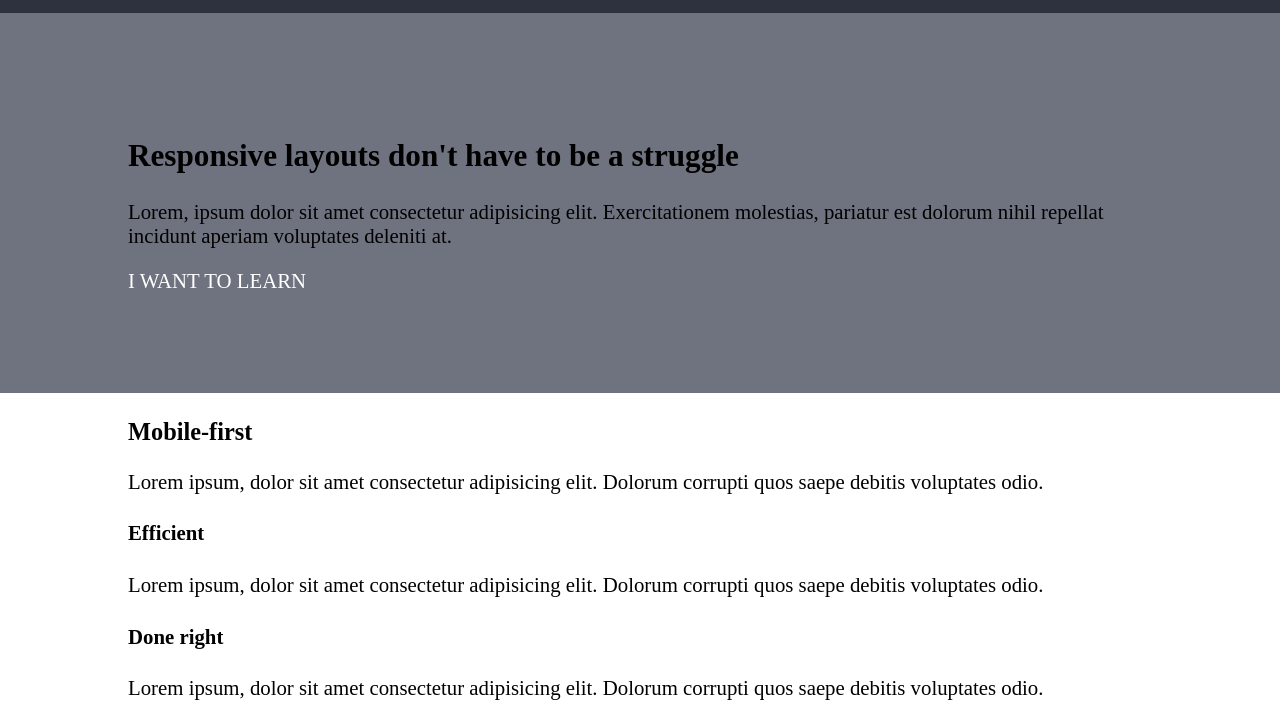
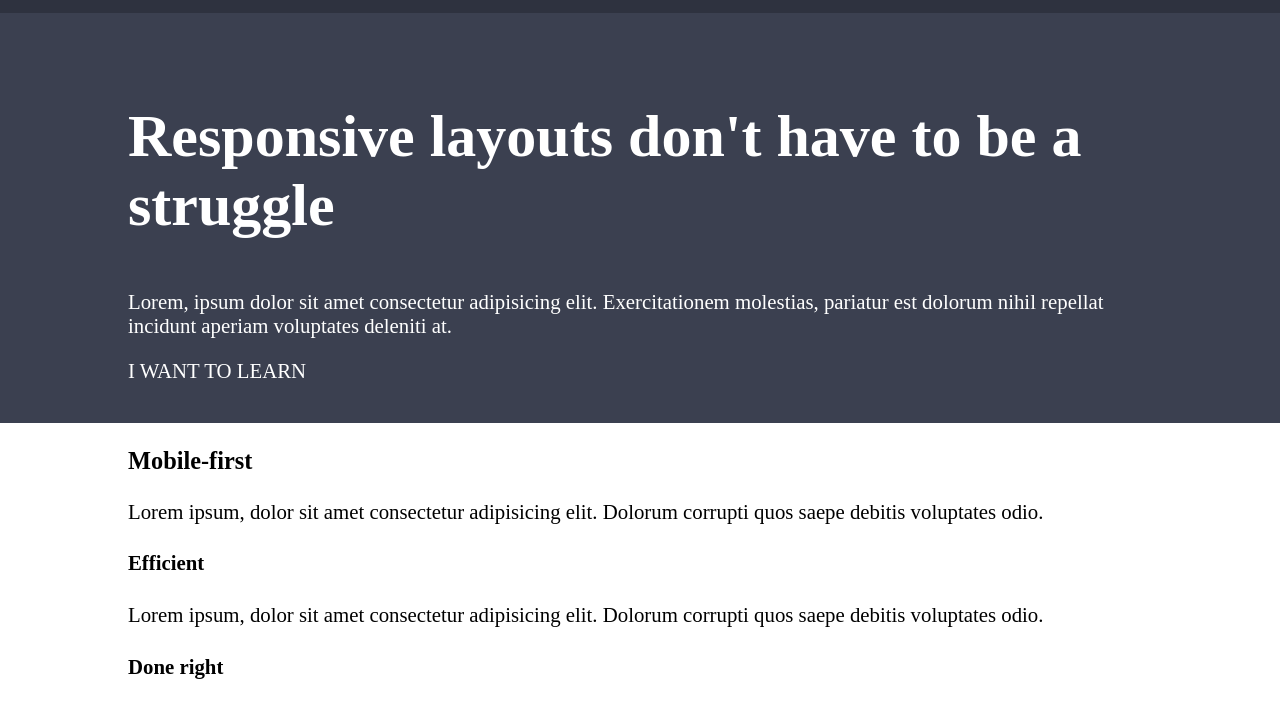
Before and after one commit to AnthonyLPZ0/flex-end, a plain HTML site: page index.html in a window 1280 px wide. Shown: the part 64-767 px from the top of the page. Drawn offline with Linux system fonts and the light colour scheme.

Commit message:
refactor: se agrego una clase al span del elemento h1, ademas se agrego font-size al h1

```diff
--- a/index.html
+++ b/index.html
@@ -42,7 +42,7 @@
 
    <section class="hero">
       <div class="container">
-         <h1>Responsive layouts <span>don't have to be a struggle</span></h1>
+         <h1>Responsive layouts <span class="hero-span">don't have to be a struggle</span></h1>
          <div class="hero-text">
             <p>Lorem, ipsum dolor sit amet consectetur adipisicing elit. Exercitationem molestias, pariatur est dolorum nihil repellat incidunt aperiam voluptates deleniti at.</p>
             <a href="#" class="btn">I WANT TO LEARN</a>
--- a/style.css
+++ b/style.css
@@ -125,6 +125,11 @@ img{
 /*SECTION HERO*/
 
 .hero{
-   padding: 100px 0;
-   background-color:  #6F737F;
+   padding: 40px 0;
+   background-color:  #3B4050;
+   color: white;
 }
+
+h1{
+   font-size: 60px;
+}
```
